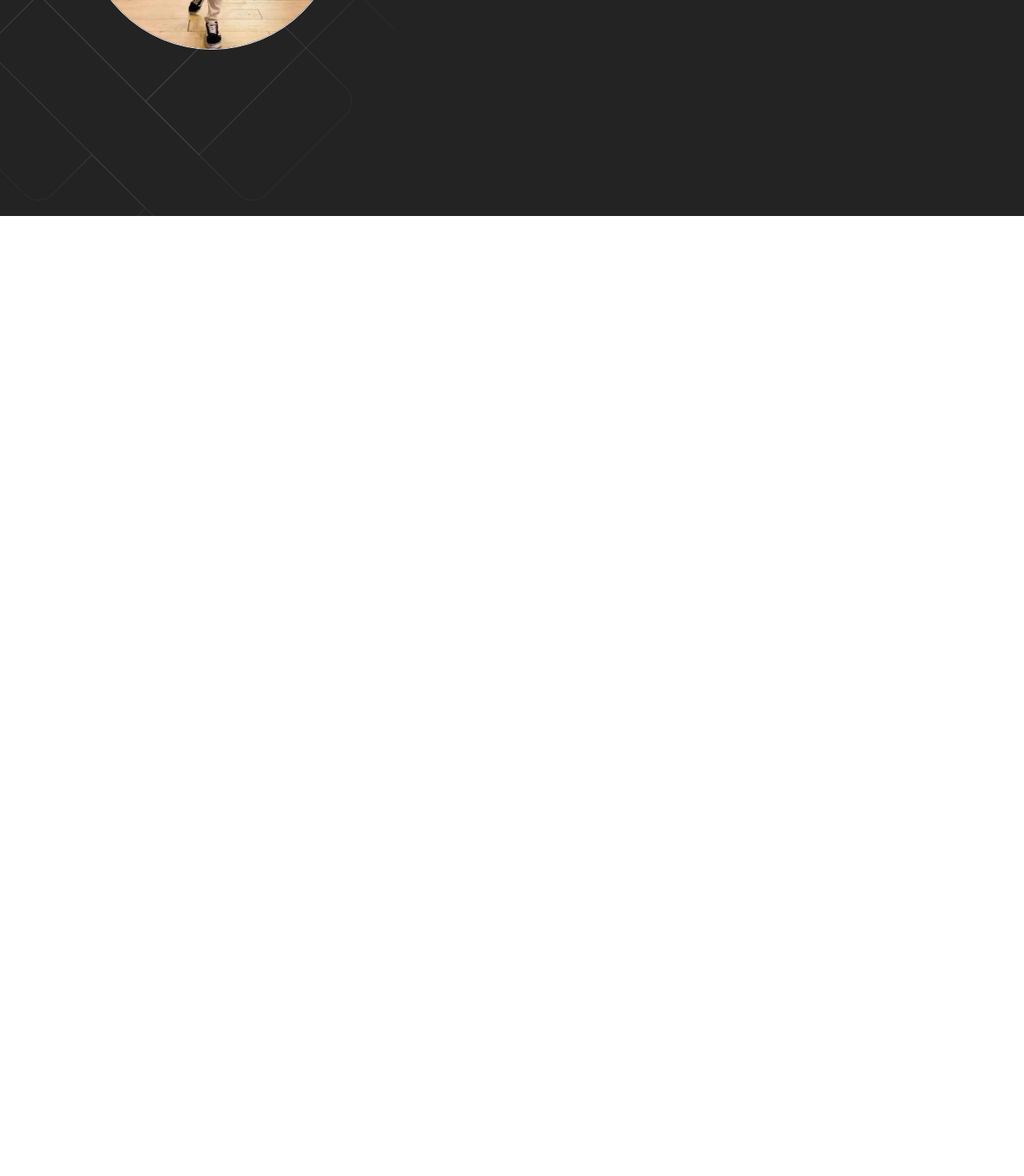
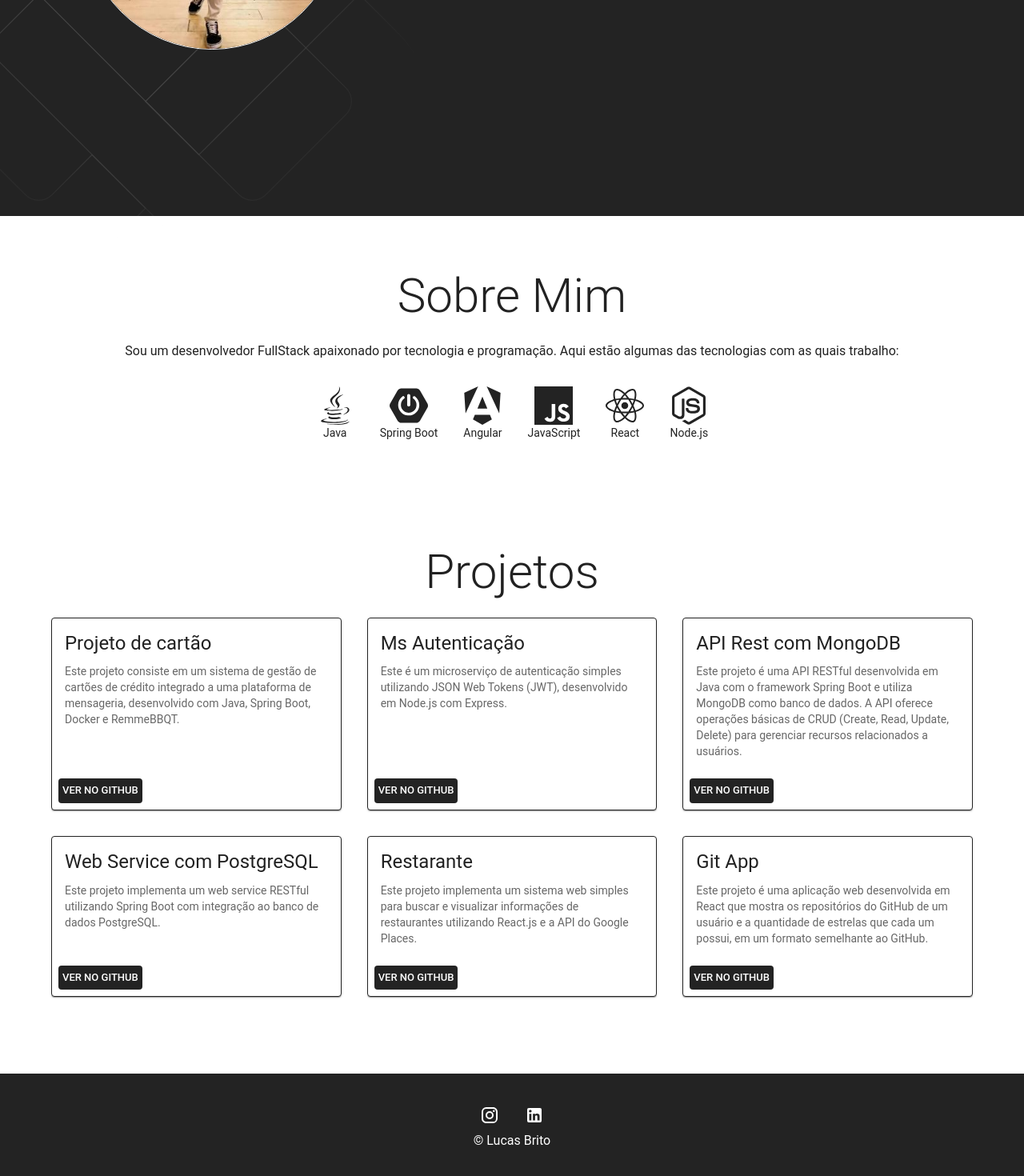
Before and after one commit to britolmbs/my-portifolio, a React (Vite) app: page / in a window 1280 px wide. Shown: the part 530-2000 px from the top of the page at 80% size. Before the commit the page ends 883 px from the top, so only its background shows below. Built offline with nearby package versions, Linux system fonts and the light colour scheme.

Commit message:
Criação do About, Projects e Footer, colocado botão de para meus perfis

```diff
--- a/package.json
+++ b/package.json
@@ -15,9 +15,11 @@
     "@mui/icons-material": "^5.15.20",
     "@mui/material": "^5.15.20",
     "react": "^18.2.0",
-    "react-dom": "^18.2.0"
+    "react-dom": "^18.2.0",
+    "react-icons": "^5.2.1"
   },
   "devDependencies": {
+    "@types/node": "^20.14.8",
     "@types/react": "^18.2.66",
     "@types/react-dom": "^18.2.22",
     "@typescript-eslint/eslint-plugin": "^7.2.0",
--- a/src/components/StyledButton/StyledButton.tsx
+++ b/src/components/StyledButton/StyledButton.tsx
@@ -3,9 +3,10 @@ import { ReactNode } from "react";
 
 interface StyledButtonProps{
     children: ReactNode
+    onClick: () => void
 }
 
-const   StyledButton: React.FC<StyledButtonProps>= ({children}) =>  {
+const   StyledButton: React.FC<StyledButtonProps>= ({children ,onClick}) =>  {
 
     const StyledButton = styled ("button")(({ theme }) => ({
         background: "transparent",
@@ -24,7 +25,7 @@ const   StyledButton: React.FC<StyledButtonProps>= ({children}) =>  {
 
   return (
     <>
-    <StyledButton>
+    <StyledButton onClick={onClick}>
         {children}
     </StyledButton>
     </>
--- a/src/pages/Home/Home.tsx
+++ b/src/pages/Home/Home.tsx
@@ -1,5 +1,8 @@
 import NavBar from "../../components/NavBar/NavBar"
+import About from "./sections/About/About"
+import Footer from "./sections/Footer/Footer"
 import Hero from "./sections/Hero/Hero"
+import Projects from "./sections/Projects/Projects"
 
 const   Home= () =>  {
 
@@ -8,6 +11,9 @@ const   Home= () =>  {
     <>
      <NavBar />
       <Hero />
+      <About />
+      <Projects />
+      <Footer />
     </>
   )
 }
--- /dev/null
+++ b/src/pages/Home/sections/About/About.tsx
@@ -0,0 +1,65 @@
+import { Box, Container, Typography, styled } from "@mui/material";
+import { FaJava, FaReact, FaNodeJs } from "react-icons/fa";
+import { SiSpringboot, SiAngular, SiJavascript } from "react-icons/si";
+
+const About = () => {
+    const StyledAbout = styled("div")(({ theme }) => ({
+        backgroundColor: theme.palette.background.default,
+        padding: theme.spacing(8, 0),
+        color: theme.palette.text.primary,
+    }));
+
+    const IconContainer = styled(Box)(({ theme }) => ({
+        display: "flex",
+        justifyContent: "center",
+        alignItems: "center",
+        flexWrap: "wrap",
+        gap: theme.spacing(4),
+        marginTop: theme.spacing(4),
+    }));
+
+    const TechIcon = styled(Box)(({ theme }) => ({
+        display: "flex",
+        flexDirection: "column",
+        alignItems: "center",
+        fontSize: "3rem",
+        color: theme.palette.primary.main,
+        '& svg': {
+            fontSize: "3rem",
+        },
+        '&:hover': {
+            color: theme.palette.primary.dark,
+        },
+    }));
+
+    const techs = [
+        { icon: FaJava, label: "Java" },
+        { icon: SiSpringboot, label: "Spring Boot" },
+        // { icon: SiMaven, label: "Maven" }, // Removido temporariamente
+        { icon: SiAngular, label: "Angular" },
+        { icon: SiJavascript, label: "JavaScript" },
+        { icon: FaReact, label: "React" },
+        { icon: FaNodeJs, label: "Node.js" },
+    ];
+
+    return (
+        <StyledAbout>
+            <Container maxWidth="lg">
+                <Typography variant="h2" align="center" gutterBottom>Sobre Mim</Typography>
+                <Typography variant="body1" align="center" paragraph>
+                    Sou um desenvolvedor FullStack apaixonado por tecnologia e programação. Aqui estão algumas das tecnologias com as quais trabalho:
+                </Typography>
+                <IconContainer>
+                    {techs.map((tech, index) => (
+                        <TechIcon key={index}>
+                            <tech.icon />
+                            <Typography variant="body2" align="center">{tech.label}</Typography>
+                        </TechIcon>
+                    ))}
+                </IconContainer>
+            </Container>
+        </StyledAbout>
+    );
+};
+
+export default About;
--- /dev/null
+++ b/src/pages/Home/sections/Footer/Footer.tsx
@@ -0,0 +1,52 @@
+import { Container, Typography, Grid, styled, IconButton } from "@mui/material";
+import InstagramIcon from '@mui/icons-material/Instagram';
+import LinkedInIcon from '@mui/icons-material/LinkedIn';
+
+const StyledFooter = styled('footer')(({ theme }) => ({
+  backgroundColor: theme.palette.primary.main,
+  color: theme.palette.primary.contrastText,
+  padding: theme.spacing(4, 0),
+  marginTop: theme.spacing(4),
+}));
+
+const Footer = () => {
+  return (
+    <StyledFooter>
+      <Container maxWidth="lg">
+        <Grid container justifyContent="center" spacing={2}>
+          <Grid item>
+            <IconButton
+              aria-label="Instagram"
+              component="a"
+              href="https://www.instagram.com/britolmbs"
+              target="_blank"
+              rel="noopener noreferrer"
+              color="inherit"
+            >
+              <InstagramIcon />
+            </IconButton>
+          </Grid>
+          <Grid item>
+            <IconButton
+              aria-label="LinkedIn"
+              component="a"
+              href="https://www.linkedin.com/in/britolmbs"
+              target="_blank"
+              rel="noopener noreferrer"
+              color="inherit"
+            >
+              <LinkedInIcon />
+            </IconButton>
+          </Grid>
+        </Grid>
+        <Grid container justifyContent="center">
+          <Grid item>
+            <Typography variant="body1">&copy; Lucas Brito</Typography>
+          </Grid>
+        </Grid>
+      </Container>
+    </StyledFooter>
+  );
+};
+
+export default Footer;
--- a/src/pages/Home/sections/Hero/Hero.tsx
+++ b/src/pages/Home/sections/Hero/Hero.tsx
@@ -4,6 +4,7 @@ import DownloadIcon from '@mui/icons-material/Download';
 import MarkEmailUnreadIcon from '@mui/icons-material/MarkEmailUnread';
 import StyledButton from "../../../../components/StyledButton/StyledButton";
 import { AnimatedBackground } from "../../../../components/AnimateBackground/AnimateBackground";
+import { Padding } from "@mui/icons-material";
 
 
 const   Hero = () =>  {
@@ -11,7 +12,14 @@ const   Hero = () =>  {
         backgroundColor: theme.palette.primary.main,
         height:"100vh",
         display:"flex",
-        alignItems:"center"
+        alignItems:"center",
+        [theme.breakpoints.up('xs')]:{ //Para mobile
+          paddingtop: "100px"
+
+        },
+        [theme.breakpoints.up('md')]:{ //para PC
+            paddingTop: "0",
+        }
     }))
 
     const StyledImg = styled("img")(({theme})=> ({
@@ -42,12 +50,12 @@ const   Hero = () =>  {
                     <Grid container display={"flex"} justifyContent={"center"} spacing={3} pt={3}>
                         <Grid item xs={12} md={4} display={"flex"} justifyContent={"center"}>
 
-                        <StyledButton><DownloadIcon />
+                        <StyledButton onClick={()=> console.log('download')}><DownloadIcon />
                         <Typography>Download CV</Typography></StyledButton>
 
                         </Grid>
                         <Grid item xs={12} md={4} display={"flex"} justifyContent={"center"}>
-                        <StyledButton>
+                        <StyledButton onClick={()=>console.log('contato')}>
                         <MarkEmailUnreadIcon />
                         <Typography>Contato</Typography></StyledButton>
                         </Grid>
--- /dev/null
+++ b/src/pages/Home/sections/Projects/Projects.tsx
@@ -0,0 +1,94 @@
+import { useState } from "react";
+import { Box, Container, Grid, Typography, styled, Card, CardContent, CardActions, Button } from "@mui/material";
+
+const Projects = () => {
+    const [projects] = useState([
+        {
+            name: "Projeto de cartão",
+            description: "Este projeto consiste em um sistema de gestão de cartões de crédito integrado a uma plataforma de mensageria, desenvolvido com Java, Spring Boot, Docker e RemmeBBQT.",
+            url: "https://github.com/britolmbs/projetocartao",
+        },
+        {
+            name: "Ms Autenticação",
+            description: "Este é um microserviço de autenticação simples utilizando JSON Web Tokens (JWT), desenvolvido em Node.js com Express.",
+            url: "https://github.com/britolmbs/ms-autenticacao",
+        },
+        {
+            name: "API Rest com MongoDB",
+            description: "Este projeto é uma API RESTful desenvolvida em Java com o framework Spring Boot e utiliza MongoDB como banco de dados. A API oferece operações básicas de CRUD (Create, Read, Update, Delete) para gerenciar recursos relacionados a usuários.",
+            url: "https://github.com/britolmbs/apirestmongo",
+        },
+        {
+            name: "Web Service com PostgreSQL ",
+            description: "Este projeto implementa um web service RESTful utilizando Spring Boot com integração ao banco de dados PostgreSQL.",
+            url: "https://github.com/britolmbs/projetowebservice",
+        },
+        {
+            name: "Restarante",
+            description: "Este projeto implementa um sistema web simples para buscar e visualizar informações de restaurantes utilizando React.js e a API do Google Places.",
+            url: "https://github.com/britolmbs/restaurante",
+        },
+        {
+            name: "Git App",
+            description: "Este projeto é uma aplicação web desenvolvida em React que mostra os repositórios do GitHub de um usuário e a quantidade de estrelas que cada um possui, em um formato semelhante ao GitHub.",
+            url: "https://github.com/britolmbs/git-app",
+        },
+        // Adicione quantos projetos quiser seguindo o mesmo padrão
+    ]);
+
+    const StyledProjects = styled("div")(({ theme }) => ({
+        backgroundColor: theme.palette.background.default,
+        padding: theme.spacing(8, 0),
+        color: theme.palette.text.primary,
+    }));
+
+    const StyledCard = styled(Card)(({ theme }) => ({
+        height: '100%',
+        display: 'flex',
+        flexDirection: 'column',
+        justifyContent: 'space-between',
+        border: `1px solid ${theme.palette.primary.main}`,
+        '&:hover': {
+            boxShadow: `0 0 11px ${theme.palette.primary.main}`,
+        },
+    }));
+
+    const StyledButton = styled(Button)(({ theme }) => ({
+        color: theme.palette.primary.contrastText,
+        backgroundColor: theme.palette.primary.main,
+        '&:hover': {
+            backgroundColor: theme.palette.primary.dark,
+        },
+    }));
+
+    const handleButtonClick = (url: string) => {
+        window.open(url, '_blank'); // Abre o link em uma nova aba
+    };
+
+    return (
+        <StyledProjects>
+            <Container maxWidth="lg">
+                <Typography variant="h2" align="center" gutterBottom>Projetos</Typography>
+                <Grid container spacing={4}>
+                    {projects.map((project, index) => (
+                        <Grid item xs={12} sm={6} md={4} key={index}>
+                            <StyledCard>
+                                <CardContent>
+                                    <Typography variant="h5" gutterBottom>{project.name}</Typography>
+                                    <Typography variant="body2" color="textSecondary">{project.description}</Typography>
+                                </CardContent>
+                                <CardActions>
+                                    <StyledButton size="small" onClick={() => handleButtonClick(project.url)}>
+                                        Ver no GitHub
+                                    </StyledButton>
+                                </CardActions>
+                            </StyledCard>
+                        </Grid>
+                    ))}
+                </Grid>
+            </Container>
+        </StyledProjects>
+    );
+};
+
+export default Projects;
```
Also changed, not shown: src/components/NavBar/NavBar.tsx (+34 -19 lines), 2 other files (tests, documents, lock files or other folders).
